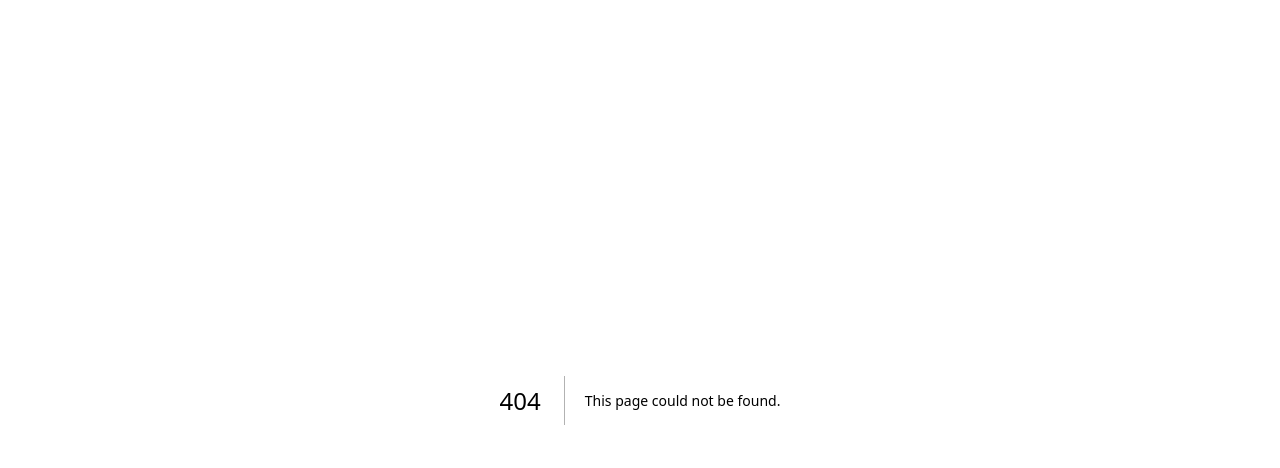
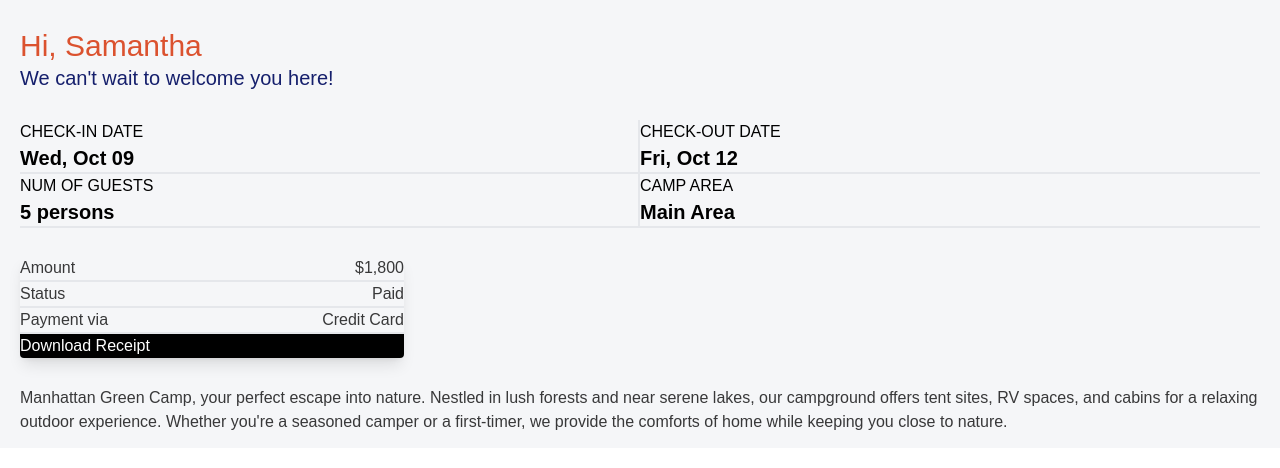
Before and after one commit to alexlop29/next.js, a Next.js app: page /camping in a window 1280 px wide. Before the commit this address had no page. Shown: the top 468 px of the page. Built offline with nearby package versions, Linux system fonts and the light colour scheme.

Commit message:
[1] Develop Minimal Receipt Confirmation Panel

```diff
--- /dev/null
+++ b/src/app/camping/page.tsx
@@ -0,0 +1,12 @@
+// comps
+import { Panel } from "@/components/Receipt";
+
+const page = () => {
+  return (
+    <>
+      <Panel />
+    </>
+  );
+};
+
+export default page;
--- /dev/null
+++ b/src/components/Receipt.tsx
@@ -0,0 +1,97 @@
+const Greeting = () => {
+  return (
+    <div className="">
+      <div className="text-3xl text-orange">Hi, Samantha</div>
+      <div className="text-xl text-purple">
+        We can't wait to welcome you here!
+      </div>
+    </div>
+  );
+};
+
+type DetailsProps = {
+  title: string;
+  content: string;
+};
+
+const ReservationDetails = ({ title, content }: DetailsProps): JSX.Element => {
+  return (
+    <div>
+      <div className="text-md text-black">{title}</div>
+      <div className="text-xl text-black font-bold">{content}</div>
+    </div>
+  );
+};
+
+const Reservation = () => {
+  return (
+    <div className="">
+      <div className="grid grid-cols-2 border-b-2">
+        <div className="border-r-2">
+          <ReservationDetails title="CHECK-IN DATE" content="Wed, Oct 09" />
+        </div>
+        <ReservationDetails title="CHECK-OUT DATE" content="Fri, Oct 12" />
+      </div>
+      <div className="grid grid-cols-2 border-b-2">
+        <div className="border-r-2">
+          <ReservationDetails title="NUM OF GUESTS" content="5 persons" />
+        </div>
+        <ReservationDetails title="CAMP AREA" content="Main Area" />
+      </div>
+    </div>
+  );
+};
+
+const ReceiptDetails = ({ title, content }: DetailsProps) => {
+  return (
+    <div className="flex flex-row justify-between border-b-2">
+      <div className="text-dark font-medium">{title}</div>
+      <div className="text-dark">{content}</div>
+    </div>
+  );
+};
+
+const Download = () => {
+  return (
+    <div className="bg-black">
+      <div className="text-white">Download Receipt</div>
+      {/* <div className="text-white">Right Arrow Icon</div> */}
+    </div>
+  );
+};
+
+const Receipt = () => {
+  return (
+    <div className="max-w-sm rounded overflow-hidden shadow-lg">
+      <ReceiptDetails title="Amount" content="$1,800" />
+      <ReceiptDetails title="Status" content="Paid" />
+      <ReceiptDetails title="Payment via" content="Credit Card" />
+      <Download />
+    </div>
+  );
+};
+
+const CompanyExcerpt = () => {
+  return (
+    <div className="text-dark">
+      Manhattan Green Camp, your perfect escape into nature. Nestled in lush
+      forests and near serene lakes, our campground offers tent sites, RV
+      spaces, and cabins for a relaxing outdoor experience. Whether you're a
+      seasoned camper or a first-timer, we provide the comforts of home while
+      keeping you close to nature.
+    </div>
+  );
+};
+
+export const Panel = () => {
+  return (
+    <div className="bg-offwhite">
+      <div className="pt-7 pl-5 pr-5 pb-3.5 space-y-7">
+      <Greeting />
+      <Reservation />
+      <Receipt />
+      <CompanyExcerpt />
+      </div>
+    </div>
+  );
+};
--- a/tailwind.config.ts
+++ b/tailwind.config.ts
@@ -11,6 +11,10 @@ const config: Config = {
       colors: {
         background: "var(--background)",
         foreground: "var(--foreground)",
+        orange: "#db522f",
+        purple: "#151f6c",
+        offwhite: "#f5f6f8",
+        dark: "#383839",
       },
     },
   },
```
